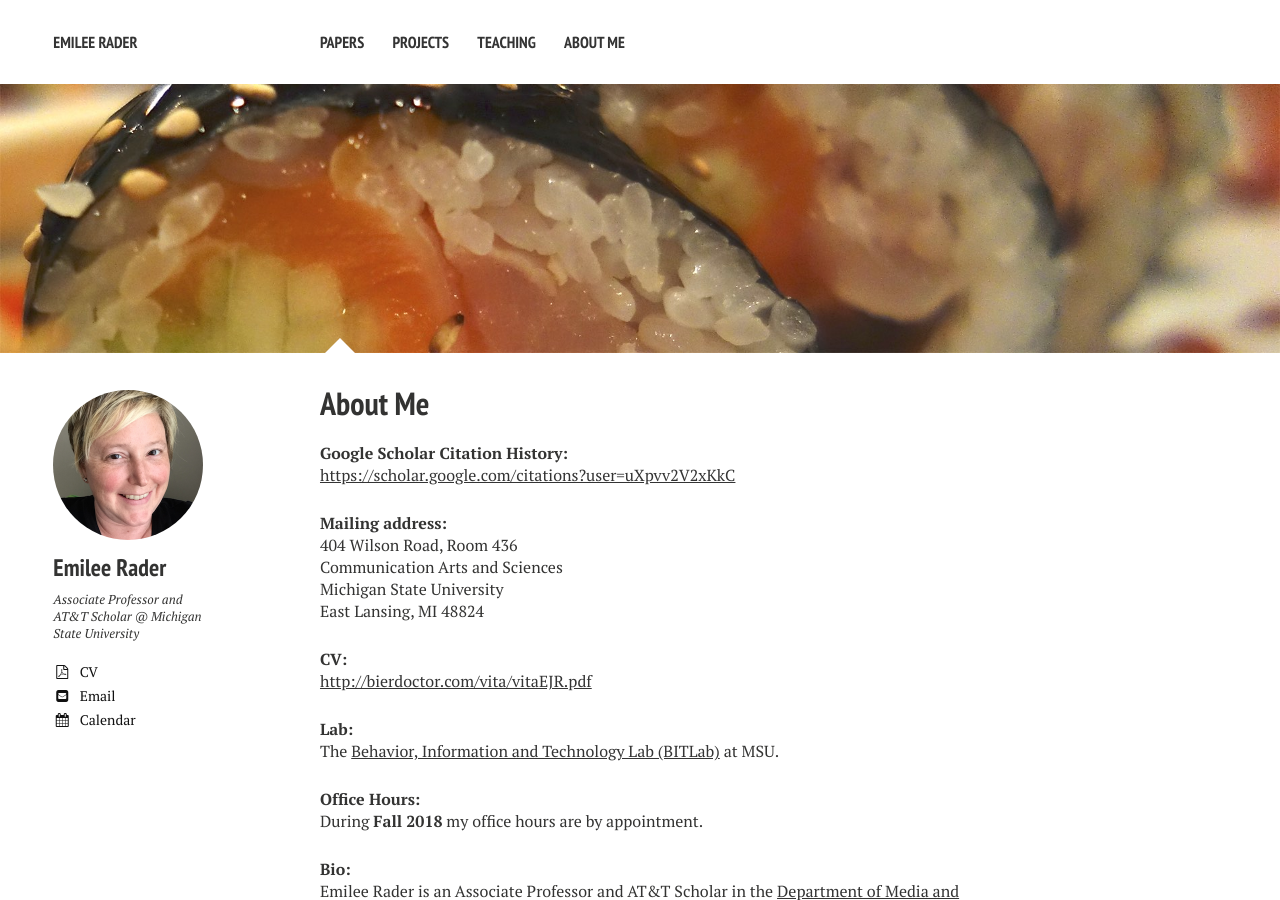
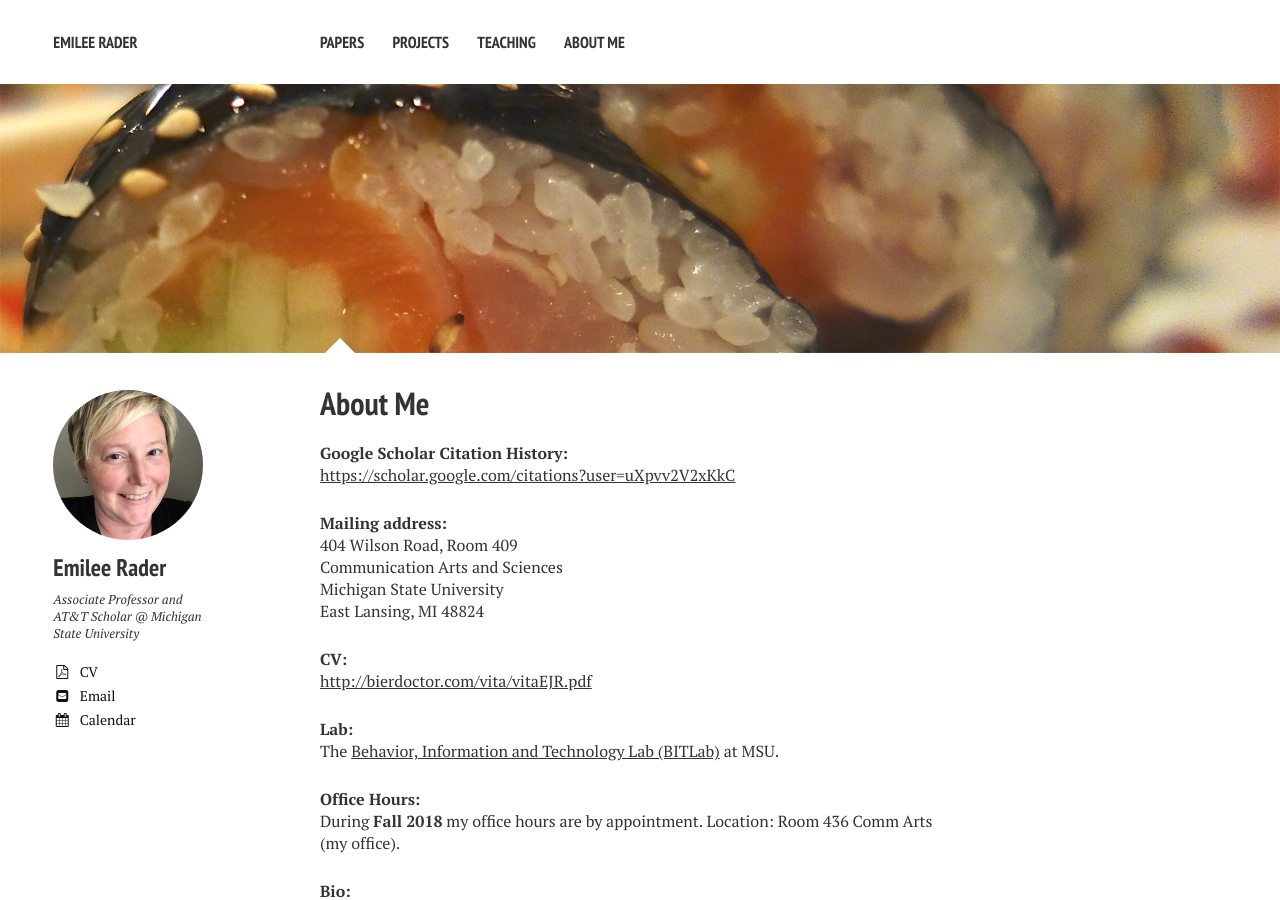
Before and after one commit to bierdoctor/bierdoctor.github.io, a Jekyll site: the page built from about/index.md, in a window 1280 px wide and 900 px high. Built offline with Jekyll 4.4.1, drawn with Linux system fonts in a browser that asks for light colours; nearby versions of some CDN libraries.

Commit message:
update mailing address and office hours location.

```diff
--- a/about/index.md
+++ b/about/index.md
@@ -14,7 +14,7 @@ image:
 [https://scholar.google.com/citations?user=uXpvv2V2xKkC](https://scholar.google.com/citations?user=uXpvv2V2xKkC)
 
 **Mailing address:**
-404 Wilson Road, Room 436
+404 Wilson Road, Room 409
 Communication Arts and Sciences
 Michigan State University
 East Lansing, MI  48824
@@ -31,7 +31,7 @@ East Lansing, MI  48824
 The [Behavior, Information and Technology Lab (BITLab)](https://bitlab.cas.msu.edu) at MSU.
 
 **Office Hours:**
-During **Fall 2018** my office hours are by appointment.
+During **Fall 2018** my office hours are by appointment. Location: Room 436 Comm Arts (my office).
 
 **Bio:**
 Emilee Rader is an Associate Professor and AT&T Scholar in the [Department of Media and Information](http://mi.msu.edu) at Michigan State University. Her research addresses problems that arise at the intersection of people, technology, and information in socio-technical systems. These systems have great potential to help people and improve their lives; however, they also have the potential for harm. In particular, she focuses on socio-technical systems that are “black boxes” from the perspective of people using the system—the inputs and outputs can be observed, but the inner workings are hidden and are therefore hard for people to understand.
```
